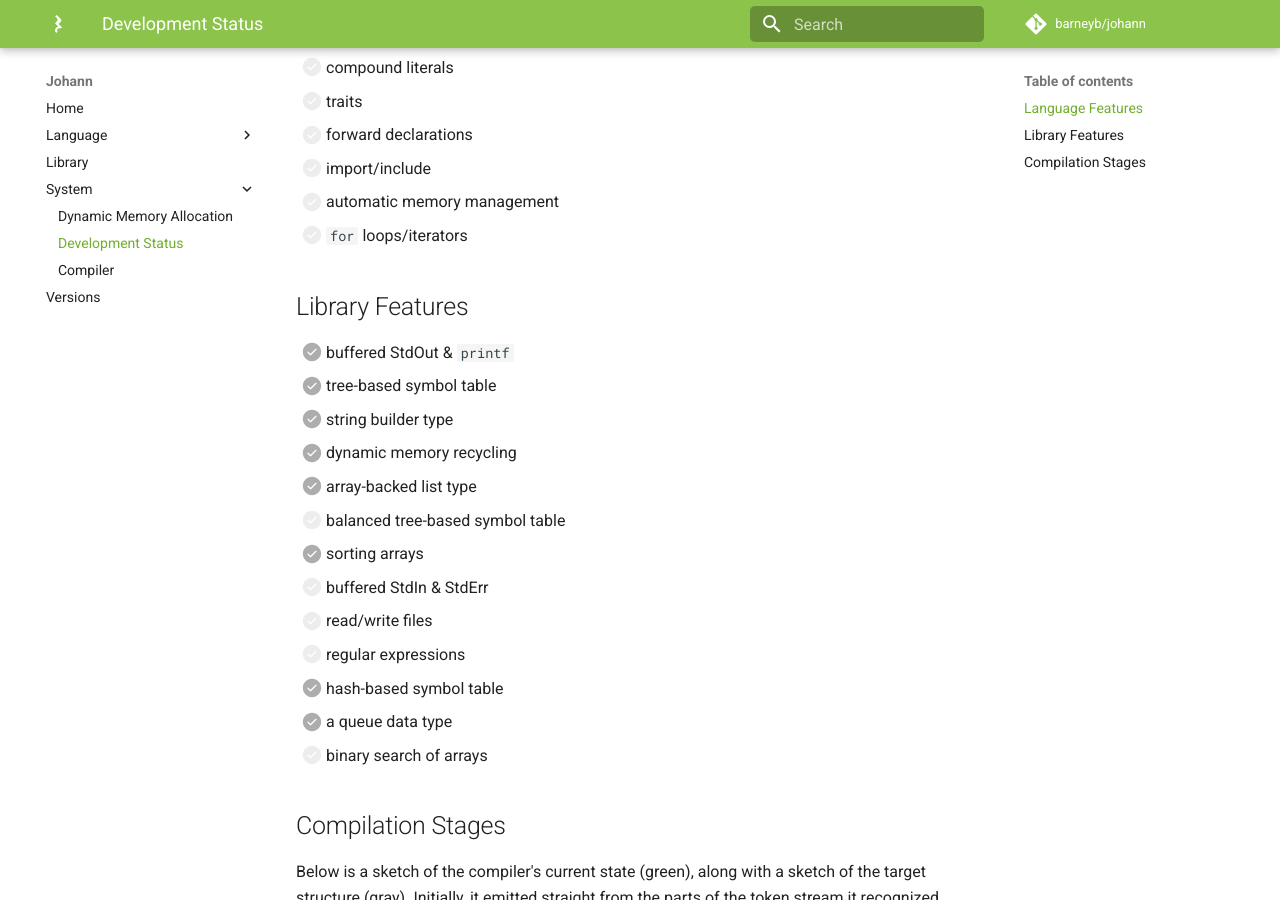
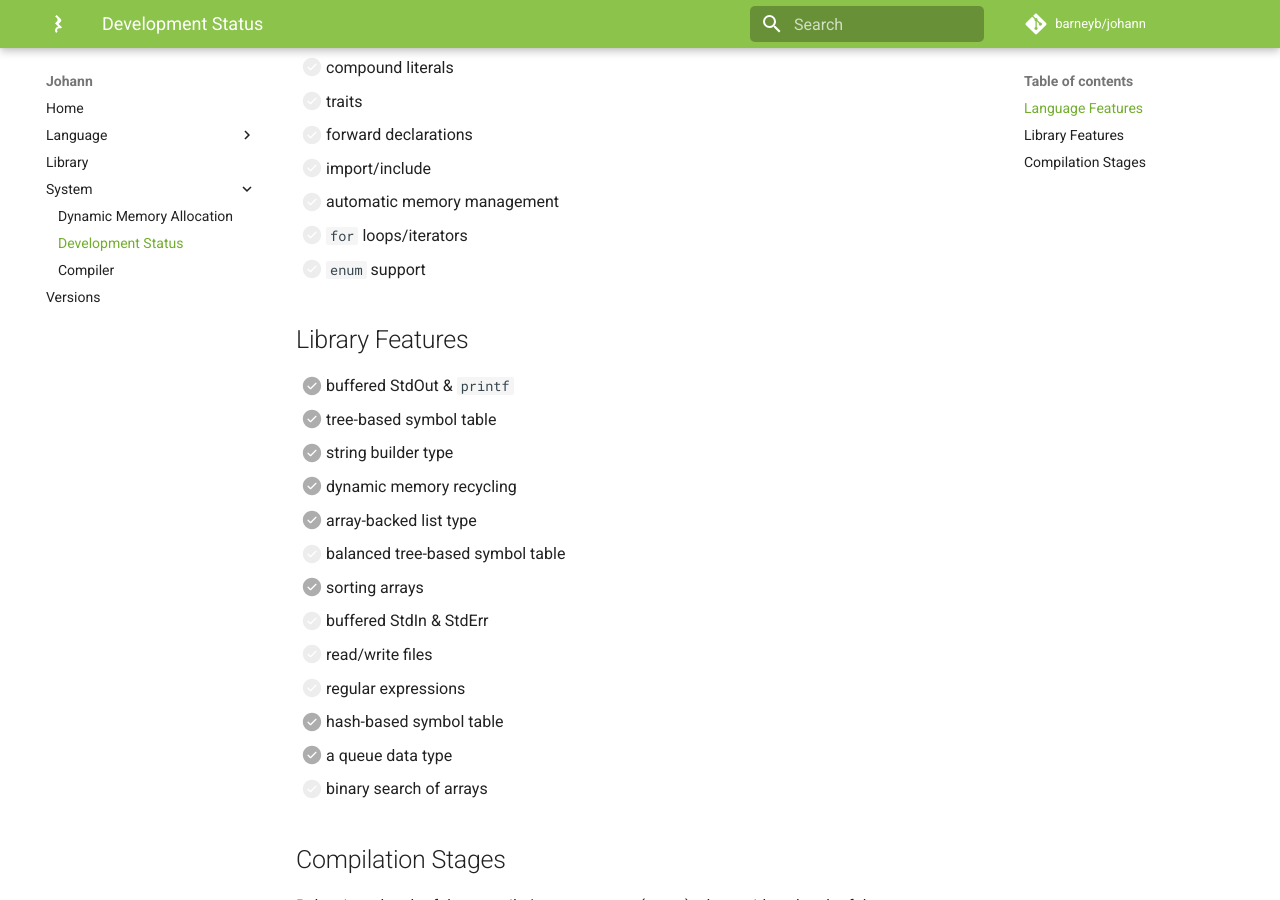
Before and after one commit to barneyb/johann, an MkDocs documentation site: the page built from documentation/docs/system/status.md, in a window 1280 px wide and 900 px high, scrolled down 881 px. Built offline with MkDocs 1.6.1 and Material for MkDocs 9.7.7, drawn with Linux system fonts in a browser that asks for light colours; comment, search, counter and statistics services are not loaded.

```diff
--- a/documentation/docs/system/status.md
+++ b/documentation/docs/system/status.md
@@ -29,6 +29,7 @@
 - [ ] import/include
 - [ ] automatic memory management
 - [ ] `for` loops/iterators
+- [ ] `enum` support
 
 ## Library Features
 
```
Also changed, not shown: 4 other files.
